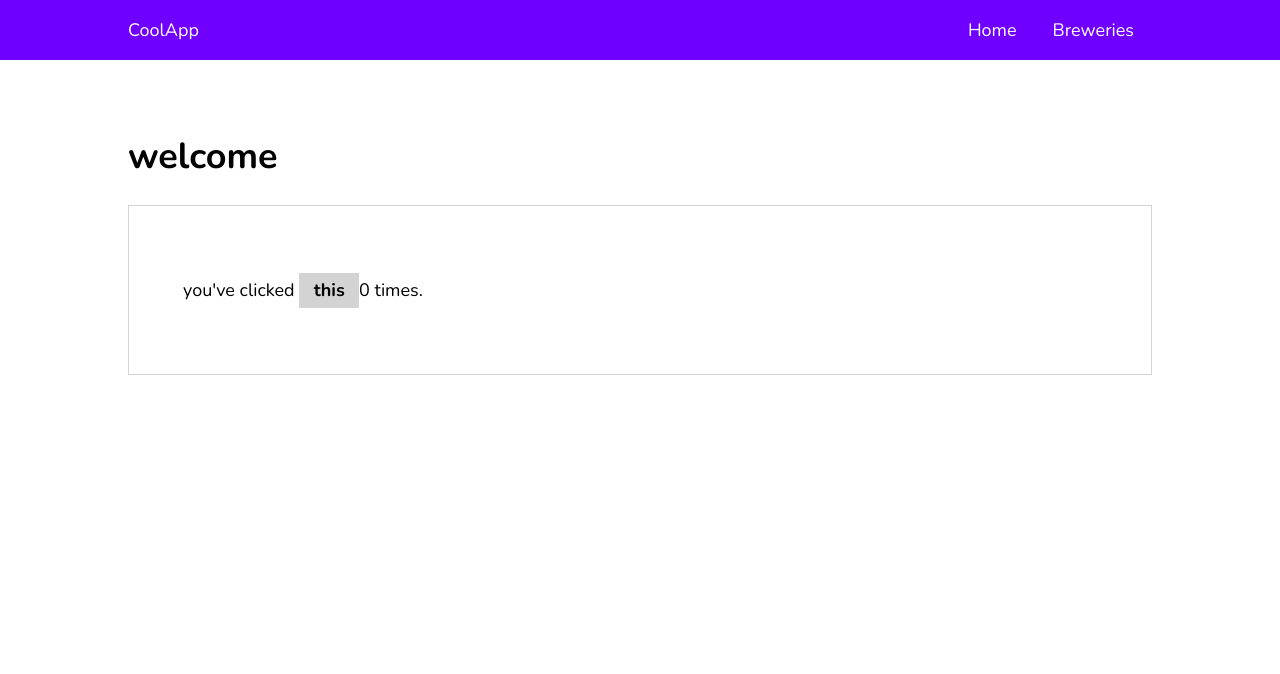
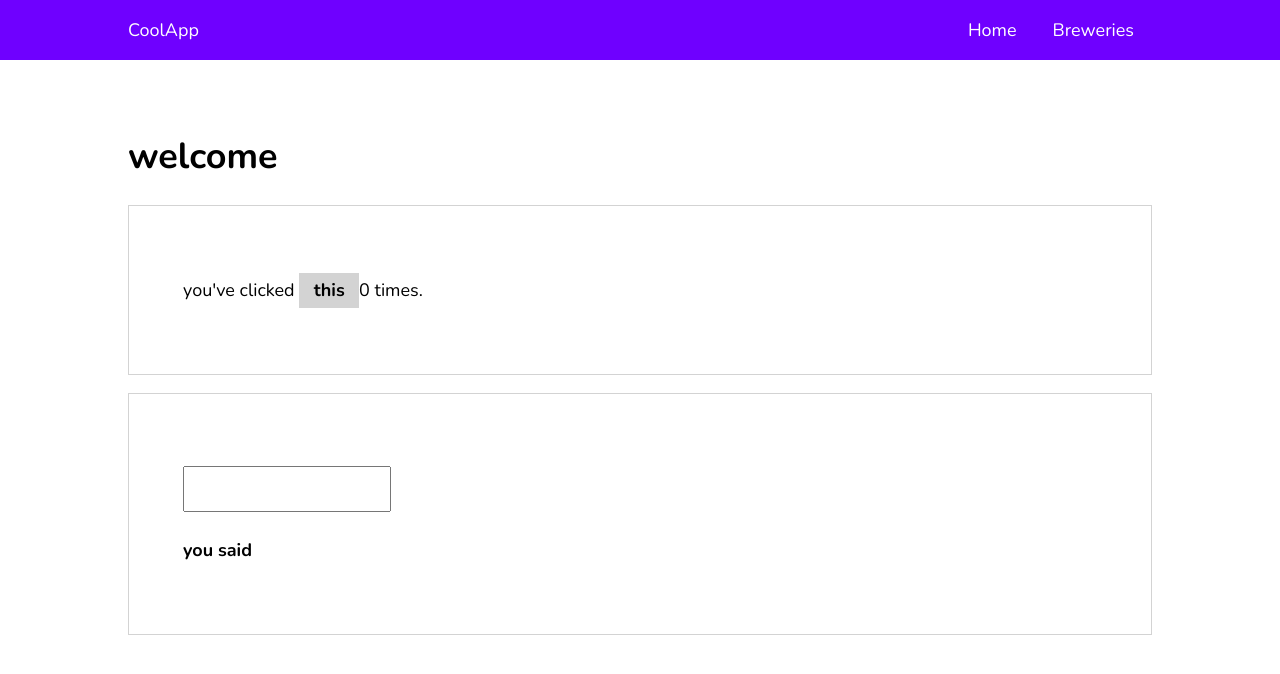
Before and after one commit to githumbi/angular-app, an Angular app: page / in a window 1280 px wide. Shown: the top 674 px of the page. Built offline with nearby package versions, Linux system fonts and the light colour scheme.

Commit message:
data binding

```diff
--- a/src/app/app.module.ts
+++ b/src/app/app.module.ts
@@ -5,6 +5,7 @@
 import { HomeComponent } from './home/home.component';
 import { ListComponent } from './list/list.component';
 import { AppRoutingModule } from './app-routing.module';
+import { FormsModule } from '@angular/forms';
 
 @NgModule({
   declarations: [
@@ -14,7 +15,8 @@
   ],
   imports: [
     BrowserModule,
-    AppRoutingModule
+    AppRoutingModule,
+    FormsModule
   ],
   providers: [],
   bootstrap: [AppComponent]
--- a/src/app/home/home.component.html
+++ b/src/app/home/home.component.html
@@ -4,3 +4,10 @@
     <p>you've clicked <span (click)="countClick()">this</span>{{ clickCounter }} times.</p>
 
 </div>
+
+<div class="play-container">
+    <p>
+        <input type="text" [(ngModel)]="name"><br>
+        <strong>you said</strong> {{name}}
+    </p>
+</div>
--- a/src/app/home/home.component.ts
+++ b/src/app/home/home.component.ts
@@ -8,6 +8,7 @@
 export class HomeComponent implements OnInit {
 
   clickCounter: number = 0;
+  name = '';
 
   constructor() { }
 
```
